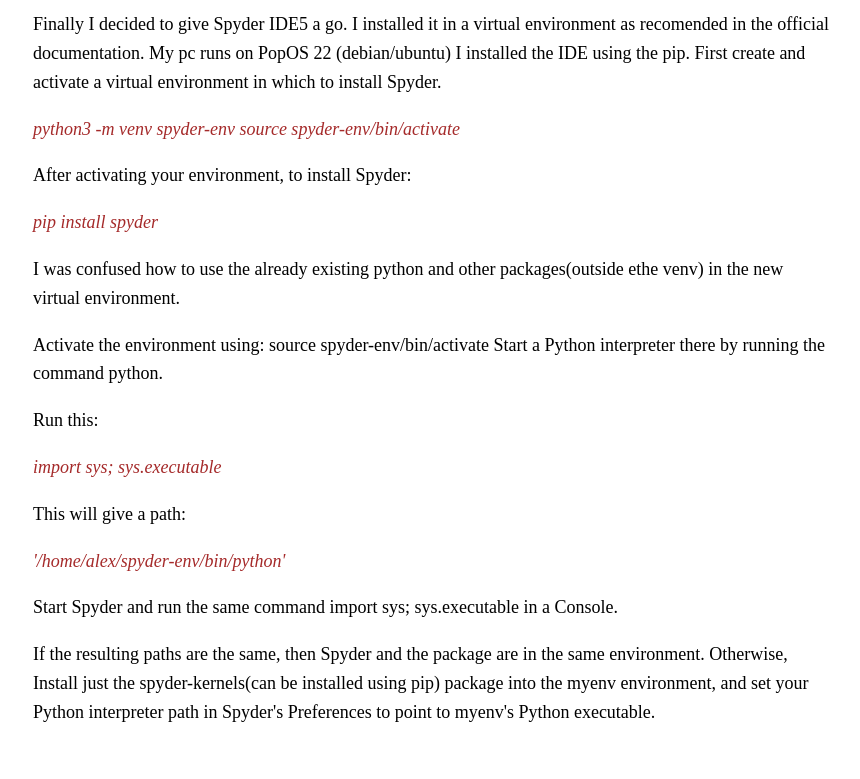
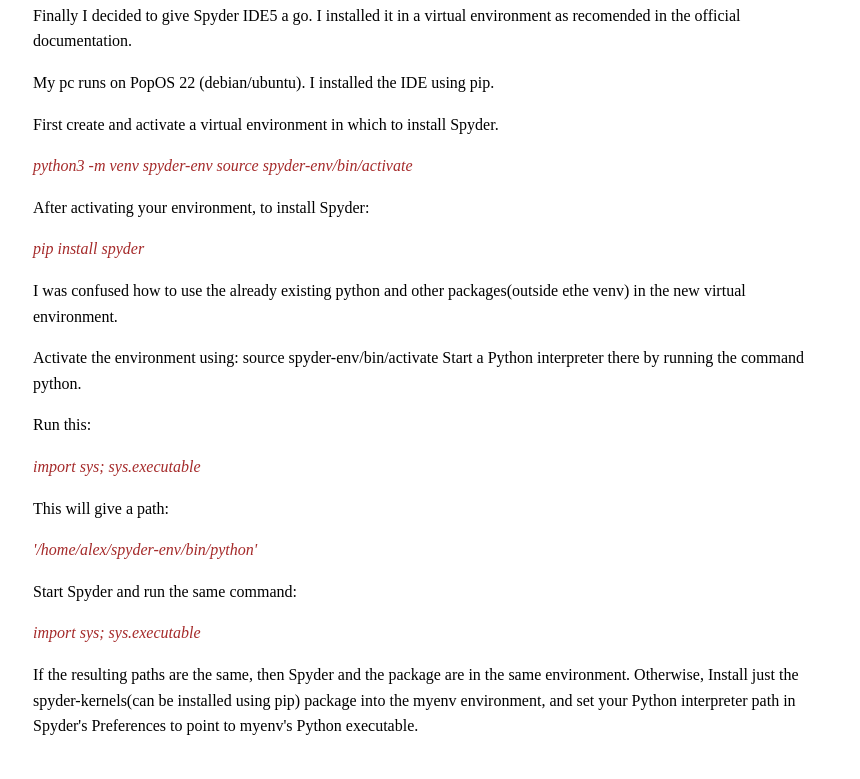
Before and after one commit to ashishvijayan/ashishvijayan.github.io, a plain HTML site: page spyder.html in a window 1280 px wide. Shown: the part 97-876 px from the top of the page, without its empty margins (207-1067 px from the left). Drawn offline with Linux system fonts and the light colour scheme.

Commit message:
small edits

```diff
--- a/spyder.html
+++ b/spyder.html
@@ -10,9 +10,10 @@
 	<h1>Spyder IDE</h1>
 <p>Finally I decided to give Spyder IDE5 a go. I installed it in a virtual environment as recomended in the official documentation.
 
-	My pc runs on PopOS 22 (debian/ubuntu)
+<p>My pc runs on PopOS 22 (debian/ubuntu).
 
-	I installed the IDE using the pip. First create and activate a  virtual environment in which to install Spyder.
+	I installed the IDE using pip.</p>
+	<p>First create and activate a  virtual environment in which to install Spyder.
 </p>
 
 
@@ -50,8 +51,11 @@
 
 
 </p>
-<p>Start Spyder and run the same command import sys; sys.executable in a Console.
-</p>
+<p>Start Spyder and run the same command: </p>
+<article>
+	<p>import sys; sys.executable</p>
+</article>
+
 <p>If the resulting paths are the same, then Spyder and the package are in the same environment.
 
 	Otherwise, Install just the spyder-kernels(can be installed using pip) package into the myenv environment,
--- a/sty.css
+++ b/sty.css
@@ -103,3 +103,26 @@
             text-align: center;
 
     }
+    @media (max-width: 768px) {
+        /* Styles for devices with width less than or equal to 768px (e.g., tablets and mobile phones) */
+    }
+
+    @media (min-width: 769px) {
+        /* Styles for devices with width greater than 768px (e.g., desktop PCs) */
+    }
+    img {
+        max-width: 100%;
+        height: auto;
+    }
+
+    @media (max-width: 768px) {
+        body {
+            font-size: 14px;
+        }
+    }
+
+    @media (min-width: 769px) {
+        body {
+            font-size: 16px;
+        }
+    }
```
Also changed, not shown: index.html (+1 -1 lines).
